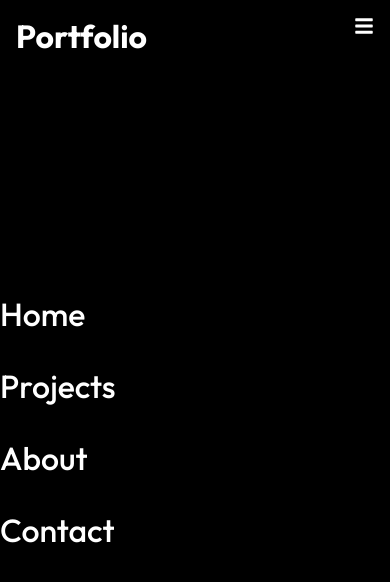
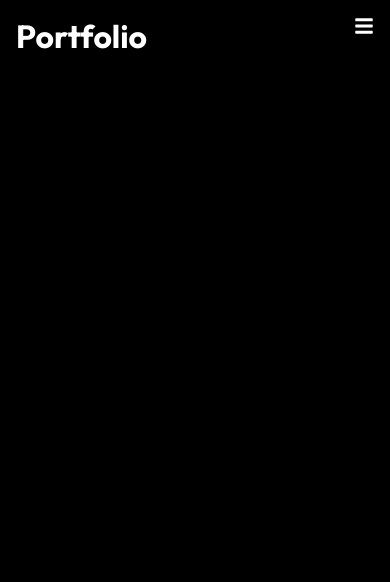
Before and after one commit to jonathanpenaloa/main-portfolio, a React (Create React App) app: page / in a window 390 px wide. Shown: the top 582 px of the page. Built offline with nearby package versions, Linux system fonts and the light colour scheme.

Commit message:
css added for hiding nav menu

```diff
--- a/src/components/NavBar.css
+++ b/src/components/NavBar.css
@@ -26,14 +26,19 @@
     .nav-menu {
         flex-direction: column;
         justify-content: center;
-        align-item: center;
+        align-items: center;
         width: 100%;
         height: 100vh;
         background: rgba(0,0,0,0.9);
         position: absolute;
         top: 0;
+        left: -100%;
+        z-index: -3;
+        transition: 0.3s;
+    }
+
+    .nav-menu.active {
         left: 0;
-        z-index: -3;
     }
 
     .nav-menu li {
--- a/src/components/NavBar.jsx
+++ b/src/components/NavBar.jsx
@@ -1,16 +1,20 @@
 import "./NavBar.css"
-import React from "react";
+import React, { useState } from "react"
 
 import { Link } from "react-router-dom";
-import { FaBars } from "react-icons/fa";
+import { FaBars, FaTimes } from "react-icons/fa";
 
 export default function NavBar() {
+
+    const [click, setClick] = useState(false);
+    const handleClick = () => setClick(!click);
+
     return (
         <div className="header">
             <Link to="/">
                 <h1>Portfolio</h1>
             </Link>
-            <ul className="nav-menu">
+            <ul className={click ? "nav-menu active" : "nav-menu"}>
                 <li>
                     <Link to="/">Home</Link>
                 </li>
@@ -24,8 +28,12 @@
                     <Link to="/contact">Contact</Link>
                 </li>
             </ul>
-            <div className="hamburger">
-                <FaBars size={20} style={{ color: "#fff" }} />
+            <div className="hamburger" onClick={handleClick}>
+                {click ? (
+                    <FaTimes size={20} style={{ color: "#fff" }} />
+                ) : (
+                    <FaBars size={20} style={{ color: "#fff" }} />
+                )}
             </div>
         </div>
     )
--- a/src/index.css
+++ b/src/index.css
@@ -31,7 +31,7 @@
 }
 
 .btn-light {
-    background: rgba(255, 255, 255, 0.2 );
+    /* background: rgba(255, 255, 255, 0.2 ); */
     background: transparent;
     color: #fff;
 }
```
